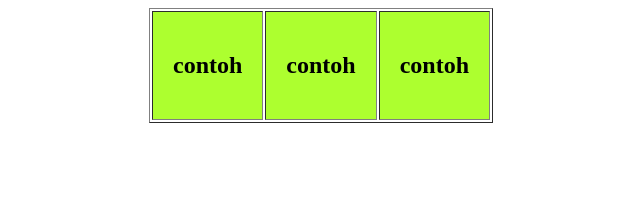
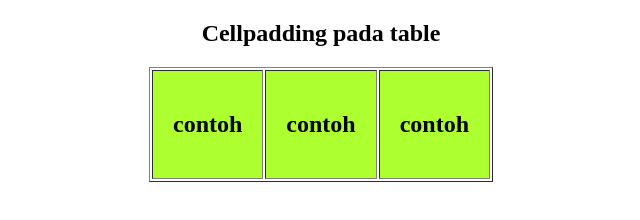
Before and after one commit to DhaniKWP/1124160014-latihan-day7, a plain HTML site: page cellPadding/index.html in a window 1280 px wide. Shown: the whole page, without its empty margins (319-959 px from the left). Drawn offline with Linux system fonts and the light colour scheme.

Commit message:
nambahin text

```diff
--- a/cellPadding/index.html
+++ b/cellPadding/index.html
@@ -6,6 +6,7 @@
   <title>CellPadding</title>
 </head>
 <body>
+  <h2 align="center">Cellpadding pada table</h2>
   <table border="1" cellpadding="20"  align="center">
     <tr>
       <td bgcolor="greenyellow">
```
